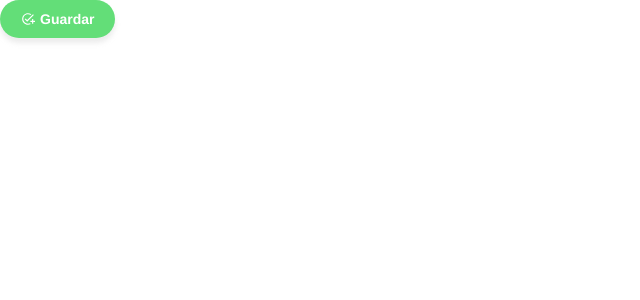
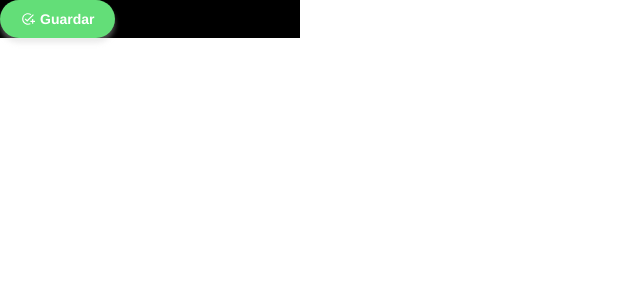
Before and after one commit to albalp/dinamita-reloaded-components, a React (Create React App) app: page / in a window 1280 px wide. Shown: the top 300 px of the page, without its empty margins (0-640 px from the left). Built offline with nearby package versions, Linux system fonts and the light colour scheme.

Commit message:
modal v1

```diff
--- a/src/App.js
+++ b/src/App.js
@@ -1,18 +1,13 @@
-import SaveButton from './components/saveButton';
-import AddTaskIcon from '@mui/icons-material/AddTask';
 
+import Modal from './components/modal/modal';
 function App() {
-  function Clicked(){
-    console.log("Clicked!");
-  }
+
 
   return (
     <div>
-      <SaveButton variant="success" label="Guardar" borderRadius icon={<AddTaskIcon/>} onClick={Clicked} />
+      <Modal />
     </div>
   );
 }
 
-
-
 export default App;
--- /dev/null
+++ b/src/components/modal/modal.css
@@ -0,0 +1,5 @@
+.modal-all{
+    background-color: black;
+    max-height: 300px;
+    max-width: 300px;
+}
--- /dev/null
+++ b/src/components/modal/modal.jsx
@@ -0,0 +1,22 @@
+//import PropTypes from 'prop-types';
+import AOS from "aos";
+import './modal.css';
+import SaveButton from '../../components/saveButton';
+import AddTaskIcon from '@mui/icons-material/AddTask';
+
+const Modal = () => {
+    function Clicked(){
+        console.log("Clicked!");
+      }
+
+  return (
+    <div data-aos="zoom-in" className="modal-all">
+        <SaveButton variant="success" label="Guardar" borderRadius icon={<AddTaskIcon/>} onClick={Clicked} />
+    </div>
+  );
+};
+
+export default Modal;
+
+
+AOS.init();
```
